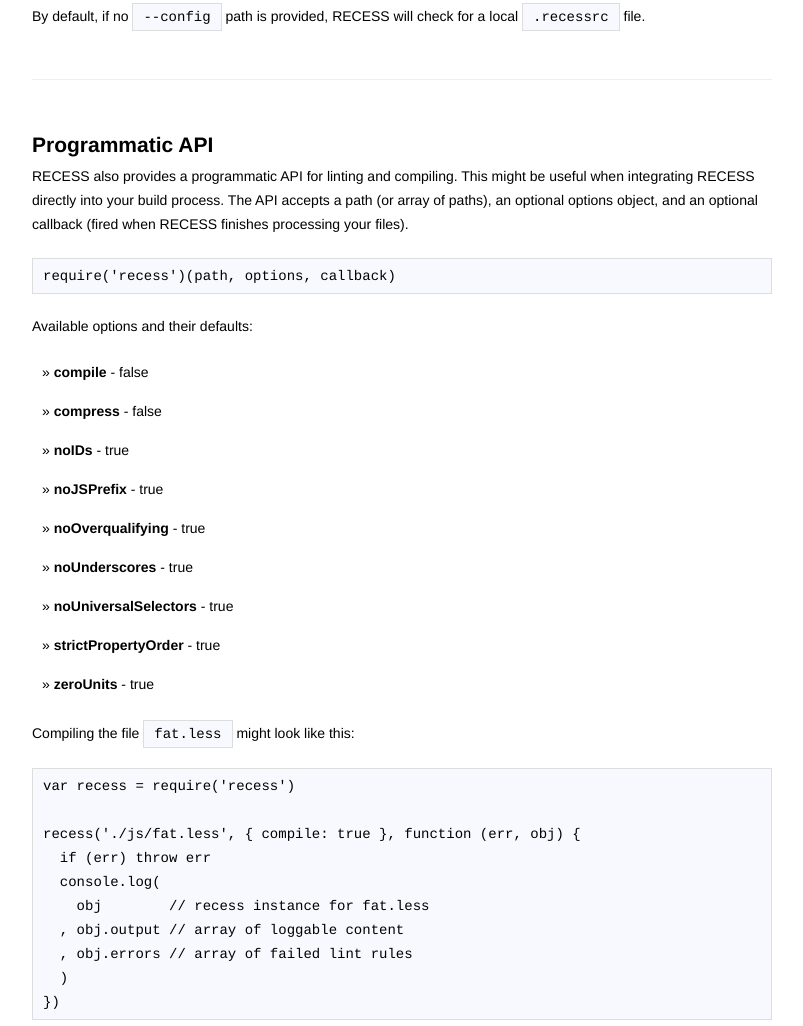
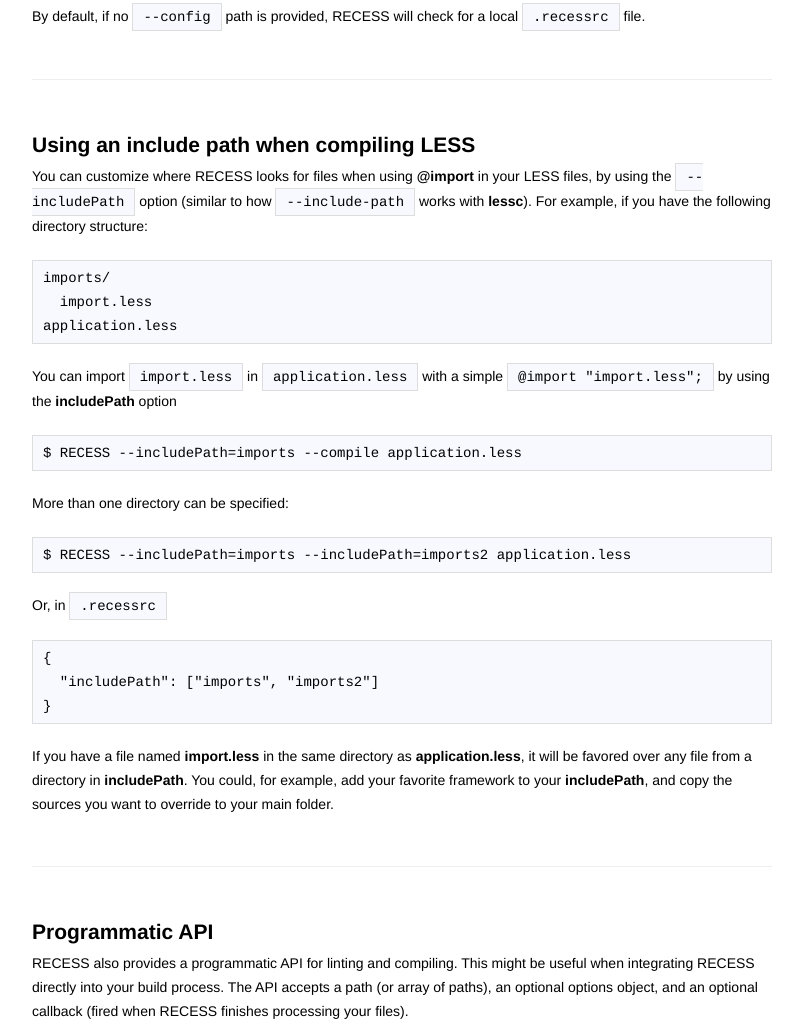
Before and after one commit to twitter-archive/recess, a plain HTML site: page index.html in a window 1280 px wide. Shown: the part 3157-4183 px from the top of the page, without its empty margins (238-1041 px from the left). Drawn offline with Linux system fonts and the light colour scheme.

Commit message:
Updates documentation to cover `includePath` option.

```diff
--- a/index.html
+++ b/index.html
@@ -122,7 +122,36 @@
 }
 </pre>
 
-<p>By default, if no <code>--config</code> path is provided, RECESS will check for a local <code>.recessrc</code> file.
+  <p>By default, if no <code>--config</code> path is provided, RECESS will check for a local <code>.recessrc</code> file.
+
+  <hr>
+
+  <h4 id="include-path">Using an include path when compiling LESS</h4>
+  <p>You can customize where RECESS looks for files when using <strong>@import</strong> in your LESS files, by using the <code>--includePath</code> option (similar to how <code>--include-path</code> works with <strong>lessc</strong>). For example, if you have the following directory structure:</p>
+
+<pre>
+imports/
+  import.less
+application.less
+</pre>
+
+  <p>You can import <code>import.less</code> in <code>application.less</code> with a simple <code>@import "import.less";</code> by using the <strong>includePath</strong> option</p>
+
+  <pre>$ RECESS --includePath=imports --compile application.less</pre>
+
+  <p>More than one directory can be specified:</p>
+
+  <pre>$ RECESS --includePath=imports --includePath=imports2 application.less</pre>
+
+  <p>Or, in <code>.recessrc</code></p>
+
+<pre>
+{
+  "includePath": ["imports", "imports2"]
+}
+</pre>
+
+  <p>If you have a file named <strong>import.less</strong> in the same directory as <strong>application.less</strong>, it will be favored over any file from a directory in <strong>includePath</strong>. You could, for example, add your favorite framework to your <strong>includePath</strong>, and copy the sources you want to override to your main folder.</p>
 
   <hr>
 
@@ -133,6 +162,7 @@
   <ul>
     <li>&raquo; <strong>compile</strong> - false</li>
     <li>&raquo; <strong>compress</strong> - false</li>
+    <li>&raquo; <strong>includePath</strong> - []</li>
     <li>&raquo; <strong>noIDs</strong> - true</li>
     <li>&raquo; <strong>noJSPrefix</strong> - true</li>
     <li>&raquo; <strong>noOverqualifying</strong> - true</li>
```
